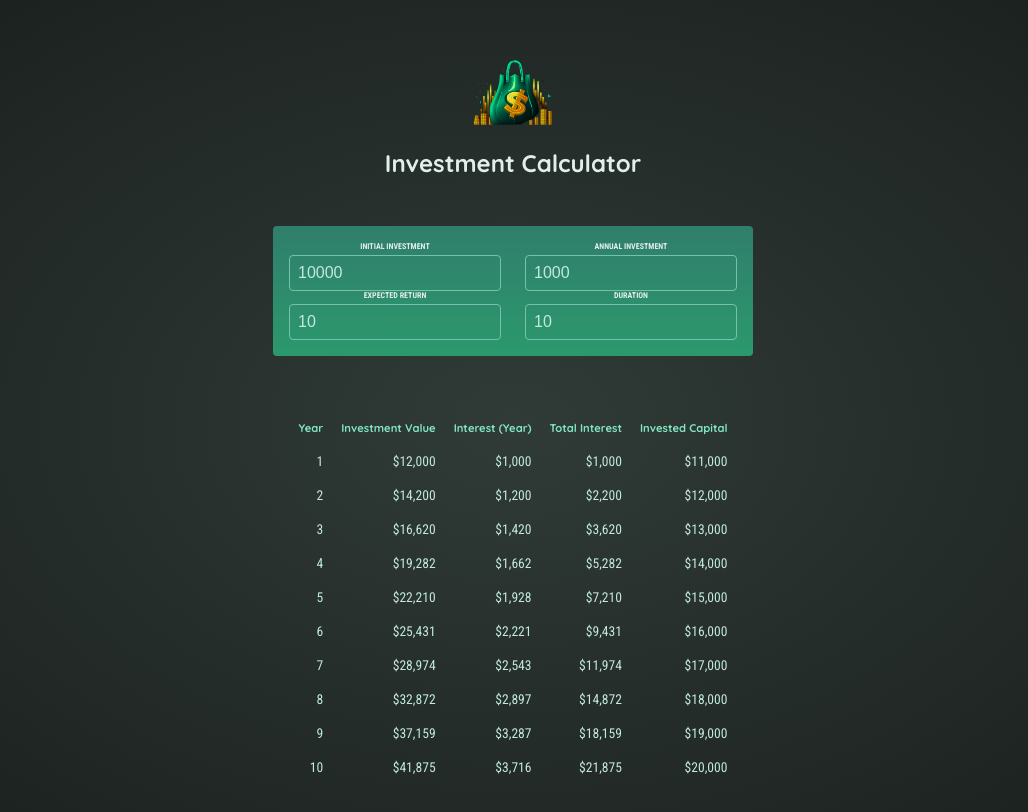
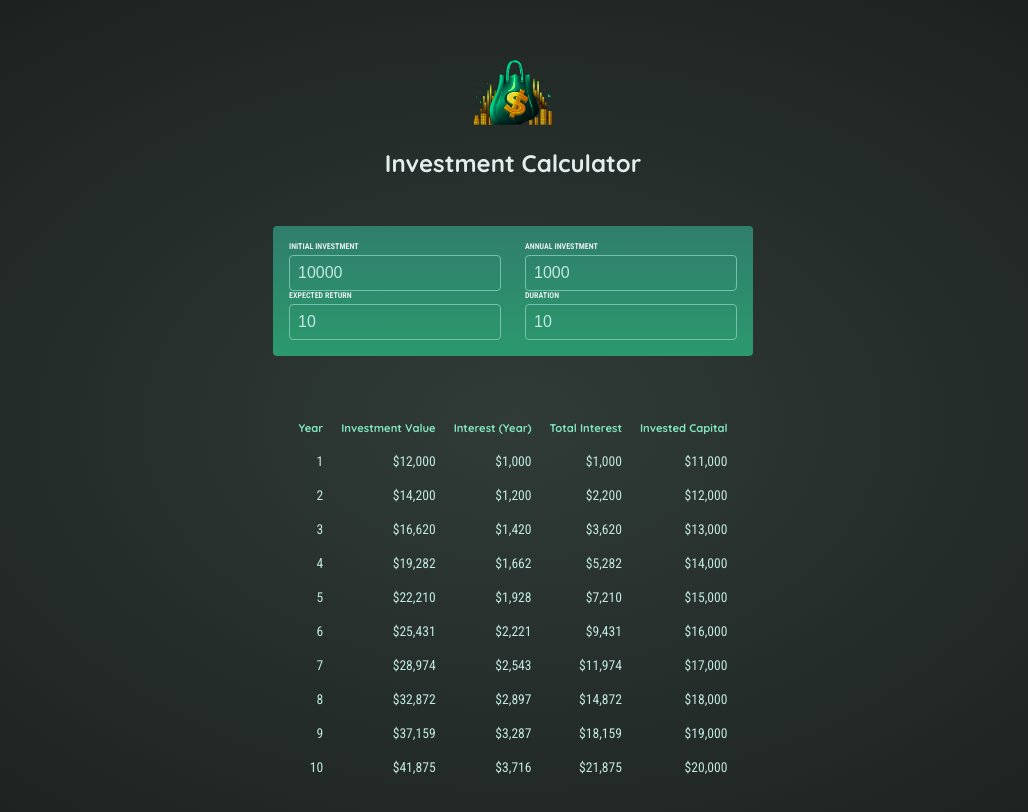
Before and after one commit to mmarchesotti/investments-calculator, a React (Vite) app: page / in a window 1280 px wide. Shown: the top 812 px of the page, without its empty margins (127-1155 px from the left). Built offline with nearby package versions, Linux system fonts and the light colour scheme.

Commit message:
style: remove text align center from the whole app

```diff
--- a/src/App.jsx
+++ b/src/App.jsx
@@ -22,7 +22,7 @@ function App() {
     }
 
     return (
-        <main className="center">
+        <main>
             <Header></Header>
             <UserInput
                 handleChange={handleChange}
```
